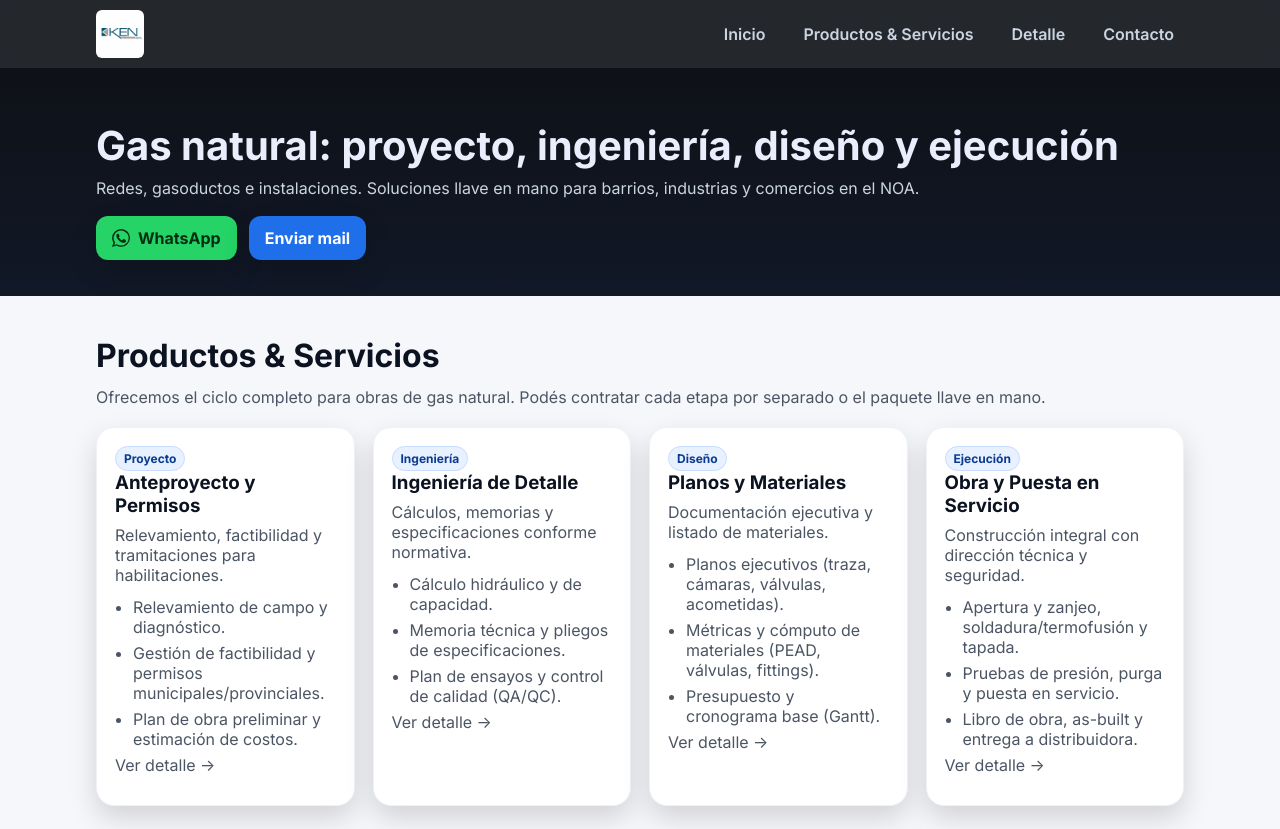
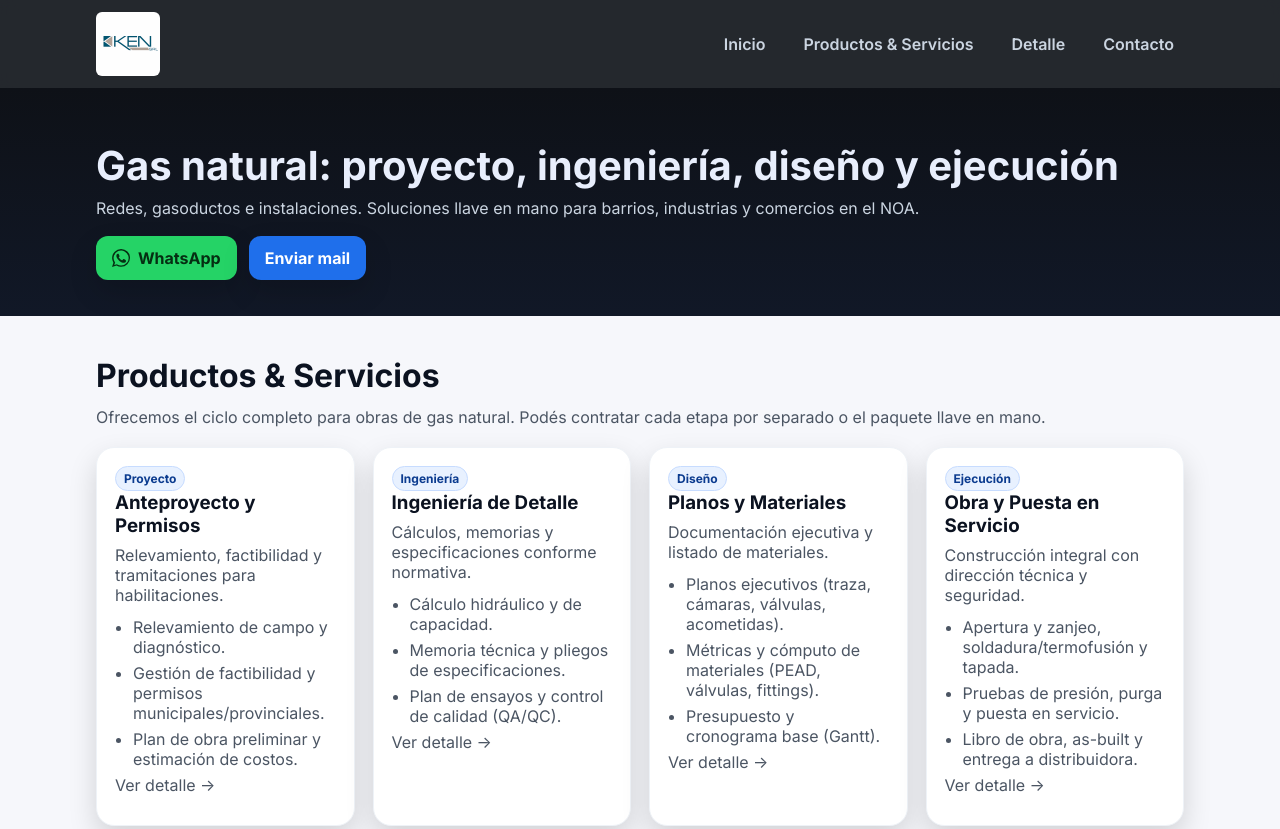
Before and after one commit to betogirken/kensrl-website, a plain HTML site: page index.html in a window 1280 px wide. Shown: the top 829 px of the page. Drawn offline with Linux system fonts and the light colour scheme.

Commit message:
Update index.html

```diff
--- a/index.html
+++ b/index.html
@@ -8,14 +8,14 @@
   <link href="https://fonts.googleapis.com/css2?family=Inter:wght@400;600;700&display=swap" rel="stylesheet">
   <style>
     :root{
-      --bg-dark:#0e1117;       /* header/hero */
-      --bg-card:#ffffff;       /* tarjetas / fondo claro */
-      --text-dark:#0b1220;     /* texto principal en claro */
-      --text-light:#e8eefc;    /* texto en oscuro */
-      --muted:#6b7280;         /* textos secundarios */
-      --primary:#1f6feb;       /* acento */
-      --wpp:#25D366;           /* WhatsApp */
-      --mail:#111827;          /* botón mail */
+      --bg-dark:#0e1117;
+      --bg-card:#ffffff;
+      --text-dark:#0b1220;
+      --text-light:#e8eefc;
+      --muted:#6b7280;
+      --primary:#1f6feb;
+      --wpp:#25D366;
+      --mail:#111827;
       --radius:16px;
       --shadow:0 12px 28px rgba(0,0,0,.15);
       --shadow-soft:0 6px 18px rgba(0,0,0,.10);
@@ -26,10 +26,10 @@
 
     /* NAV */
     .nav{position:sticky;top:0;z-index:50;background:rgba(14,17,23,.9);backdrop-filter:saturate(160%) blur(8px);}
-    .nav-wrap{max-width:1120px;margin:auto;display:flex;align-items:center;gap:16px;padding:10px 16px}
+    .nav-wrap{max-width:1120px;margin:auto;display:flex;align-items:center;gap:16px;padding:12px 16px}
     .brand{display:flex;align-items:center}
-    .brand img{height:48px;width:auto;display:block;border-radius:6px}
-    @media (max-width:640px){ .brand img{height:40px} }
+    .brand img{height:64px;width:auto;display:block;border-radius:6px}
+    @media (max-width:640px){ .brand img{height:56px} }
     .nav-links{margin-left:auto;display:flex;gap:18px}
     .nav-links a{color:#cbd5e1;font-weight:600;padding:8px 10px;border-radius:10px}
     .nav-links a:hover{background:rgba(255,255,255,.08);color:#fff}
@@ -73,7 +73,7 @@
     .naturgy img{height:64px;width:auto;display:block}
     @media (max-width:640px){ .naturgy img{height:48px} }
 
-    /* ===== Galería de obras ===== */
+    /* Galería */
     .gallery{display:grid;gap:12px;grid-template-columns:repeat(3,1fr)}
     @media (max-width:1000px){.gallery{grid-template-columns:repeat(2,1fr)}}
     @media (max-width:640px){.gallery{grid-template-columns:1fr}}
@@ -119,7 +119,6 @@
         <p>Redes, gasoductos e instalaciones. Soluciones llave en mano para barrios, industrias y comercios en el NOA.</p>
         <div class="cta">
           <a class="btn btn-wpp" href="https://wa.me/5493874594914" target="_blank" rel="noopener">
-            <!-- WhatsApp SVG -->
             <svg width="18" height="18" viewBox="0 0 24 24" fill="currentColor" aria-hidden="true"><path d="M20.52 3.48A11.86 11.86 0 0 0 12.06 0 11.94 11.94 0 0 0 .11 12a11.7 11.7 0 0 0 1.77 6.2L0 24l6-1.84a11.9 11.9 0 0 0 6 1.61h.05A11.94 11.94 0 0 0 24 11.94a11.85 11.85 0 0 0-3.48-8.46ZM12.05 22a10 10 0 0 1-5.1-1.39l-.37-.22-3.55 1.08 1.1-3.46-.24-.36A10 10 0 1 1 12.05 22Zm5.64-7.51c-.31-.15-1.86-.92-2.15-1s-.5-.15-.71.15-.82 1-.99 1.2-.36.22-.66.07a8.17 8.17 0 0 1-2.4-1.48 9 9 0 0 1-1.65-2c-.17-.31 0-.47.13-.62s.31-.36.47-.55a2.06 2.06 0 0 0 .31-.52.56.56 0 0 0 0-.55c0-.15-.71-1.7-1-2.34s-.53-.52-.71-.52h-.61a1.17 1.17 0 0 0-.84.39 3.52 3.52 0 0 0-1.1 2.61 6.13 6.13 0 0 0 1.27 3.26 13.95 13.95 0 0 0 5.35 5 18.36 18.36 0 0 0 1.86.69 4.46 4.46 0 0 0 2 .13 3.3 3.3 0 0 0 2.17-1.51 2.7 2.7 0 0 0 .19-1.51c-.1-.09-.29-.14-.6-.29Z"/></svg>
             WhatsApp
           </a>
@@ -135,7 +134,6 @@
     <p class="lead">Ofrecemos el ciclo completo para obras de gas natural. Podés contratar cada etapa por separado o el paquete llave en mano.</p>
 
     <div class="grid">
-      <!-- Proyecto -->
       <article class="card">
         <span class="badge">Proyecto</span>
         <h3>Anteproyecto y Permisos</h3>
@@ -148,7 +146,6 @@
         <p><a href="#detalle-proyecto">Ver detalle →</a></p>
       </article>
 
-      <!-- Ingeniería -->
       <article class="card">
         <span class="badge">Ingeniería</span>
         <h3>Ingeniería de Detalle</h3>
@@ -161,7 +158,6 @@
         <p><a href="#detalle-ingenieria">Ver detalle →</a></p>
       </article>
 
-      <!-- Diseño -->
       <article class="card">
         <span class="badge">Diseño</span>
         <h3>Planos y Materiales</h3>
@@ -174,7 +170,6 @@
         <p><a href="#detalle-diseno">Ver detalle →</a></p>
       </article>
 
-      <!-- Ejecución -->
       <article class="card">
         <span class="badge">Ejecución</span>
         <h3>Obra y Puesta en Servicio</h3>
@@ -189,7 +184,7 @@
     </div>
   </section>
 
-  <!-- DETALLE (alcances y entregables) -->
+  <!-- DETALLE -->
   <section id="detalle" class="section">
     <h2>Detalle de Alcances & Entregables</h2>
     <div class="split">
@@ -218,7 +213,7 @@
     </div>
   </section>
 
-  <!-- GALERÍA DE OBRAS -->
+  <!-- GALERÍA -->
   <section id="galeria" class="section">
     <h2>Galería de obras</h2>
     <p class="section-sub">Imágenes de instalaciones, regulación, PR y obras en campo.</p>
@@ -288,11 +283,9 @@
   </footer>
 
   <script>
-    // año dinámico
     document.getElementById('y').textContent = new Date().getFullYear();
   </script>
 
-  <!-- Lightbox markup -->
   <dialog id="lightbox">
     <div class="lightbox-wrap">
       <button class="lightbox-close" onclick="document.getElementById('lightbox').close()">Cerrar</button>
@@ -300,7 +293,6 @@
     </div>
   </dialog>
   <script>
-    // Lightbox simple
     (function(){
       const dlg = document.getElementById('lightbox');
       const img = document.getElementById('lightbox-img');
```
